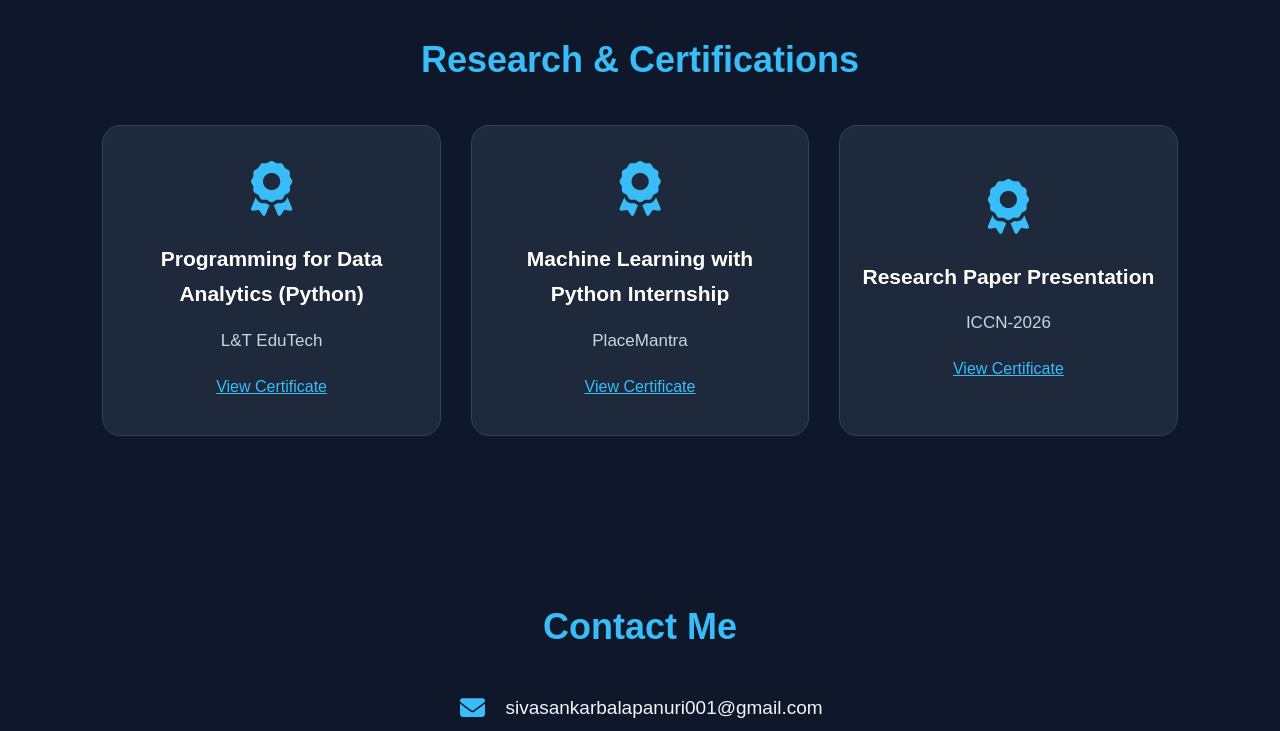
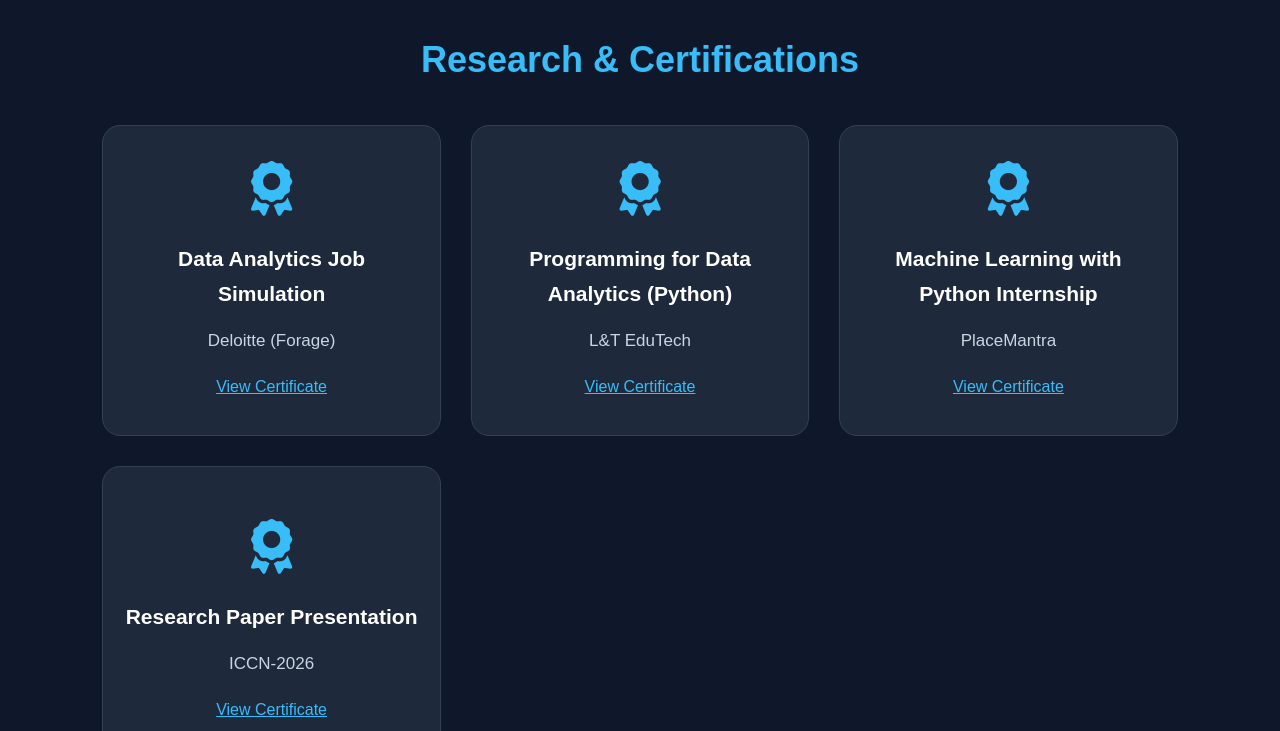
Before and after one commit to balupanurusiva-cloud/siva-data-analytics-portfolio, a plain HTML site: page index.html in a window 1280 px wide. Shown: the part 3400-4131 px from the top of the page. Drawn offline with Linux system fonts and the light colour scheme.

Commit message:
Add files via upload

```diff
--- a/index.html
+++ b/index.html
@@ -233,6 +233,16 @@
 
     <div class="achievement-container">
 
+<!-- Deloitte Certificate -->
+<div class="achievement-card">
+    <i class="fa-solid fa-award"></i>
+    <h3>Data Analytics Job Simulation</h3>
+    <p>Deloitte (Forage)</p>
+    <a href="deloitte-data-analytics.pdf" target="_blank">
+        View Certificate
+    </a>
+</div>
+
         <!-- L&T EduTech Certificate -->
         <div class="achievement-card">
             <i class="fa-solid fa-award"></i>
```
Also changed, not shown: 1 other file.
